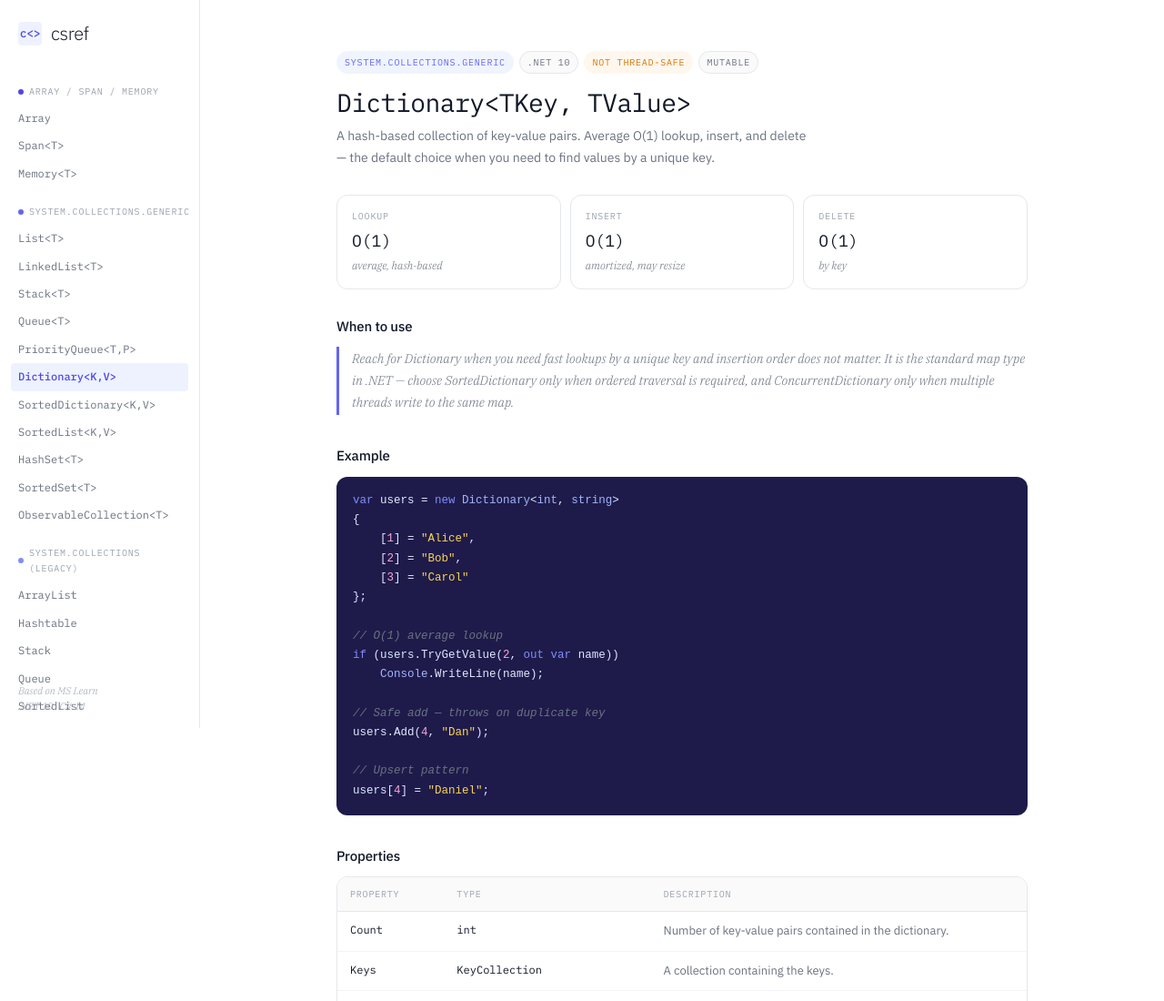
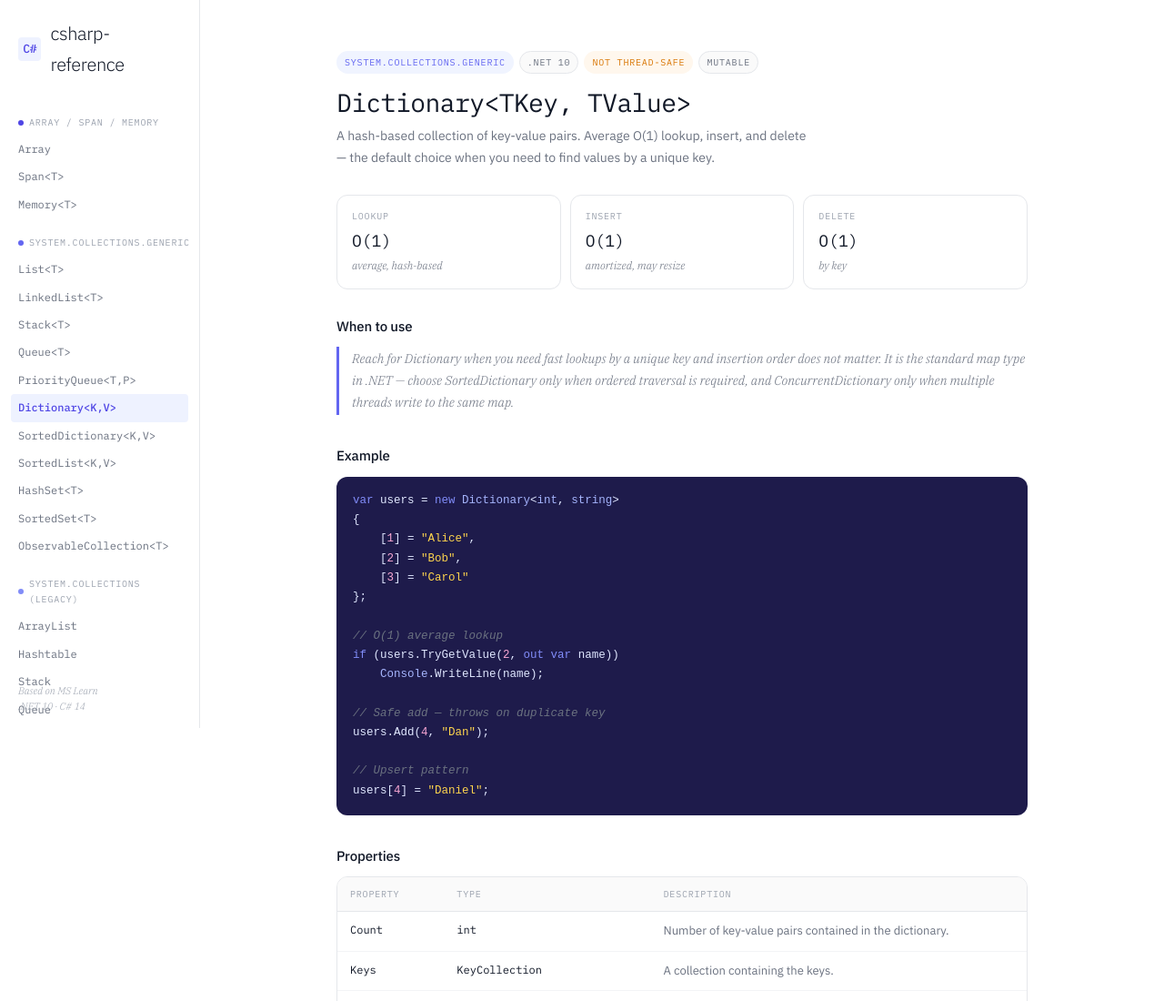
Before and after one commit to GitiPotatoCat/CSharp-depth, a plain HTML site: page index.html in a window 1280 px wide. Shown: the top 1100 px of the page at 91% size. Drawn offline with Linux system fonts and the light colour scheme.

Commit message:
Updated index.html

```diff
--- a/index.html
+++ b/index.html
@@ -417,8 +417,8 @@ td.desc {
   <!-- ─────────────── Sidebar ─────────────── -->
   <aside class="sidebar" aria-label="Primary">
     <div class="brand">
-      <div class="mono">c&lt;&gt;</div>
-      <div class="name">csref</div>
+      <div class="mono">C#</div>
+      <div class="name">csharp-reference</div>
     </div>
 
     <div class="nav-group">
```
